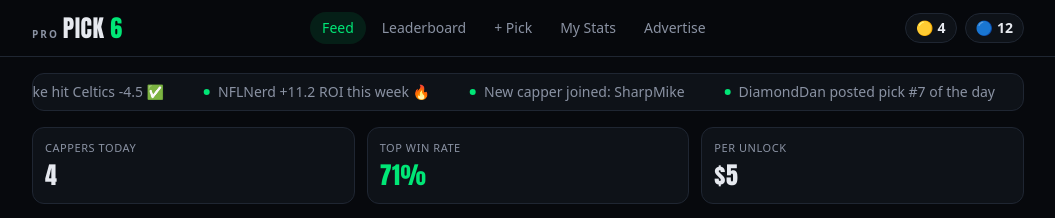
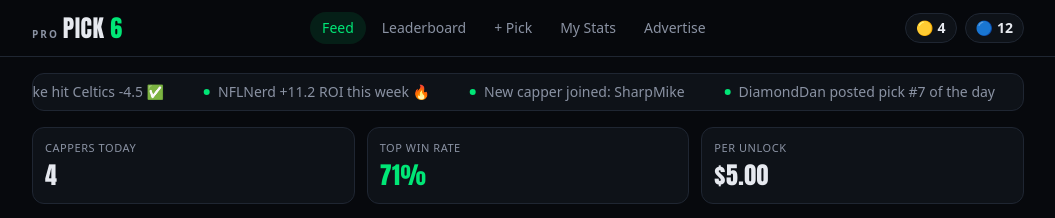
Before and after one commit to Propick6/propick6, a Next.js app: page / in a window 1280 px wide. Shown: the top 218 px of the page, without its empty margins (112-1167 px from the left). Built offline with nearby package versions, Linux system fonts and the light colour scheme.

Commit message:
add CONTEXT.md to repo, fix Per Unlock price to $5.00

```diff
--- a/app/page.tsx
+++ b/app/page.tsx
@@ -31,7 +31,7 @@ export default function FeedPage() {
           value={`${Math.max(...cappers.map((c) => c.winRate)).toFixed(0)}%`}
           accent
         />
-        <StatCard label="Per unlock" value="$5" />
+        <StatCard label="Per unlock" value="$5.00" />
       </div>
 
       {/* Sponsor banner */}
```
Also changed, not shown: 1 other file (tests, documents, lock files or other folders).
